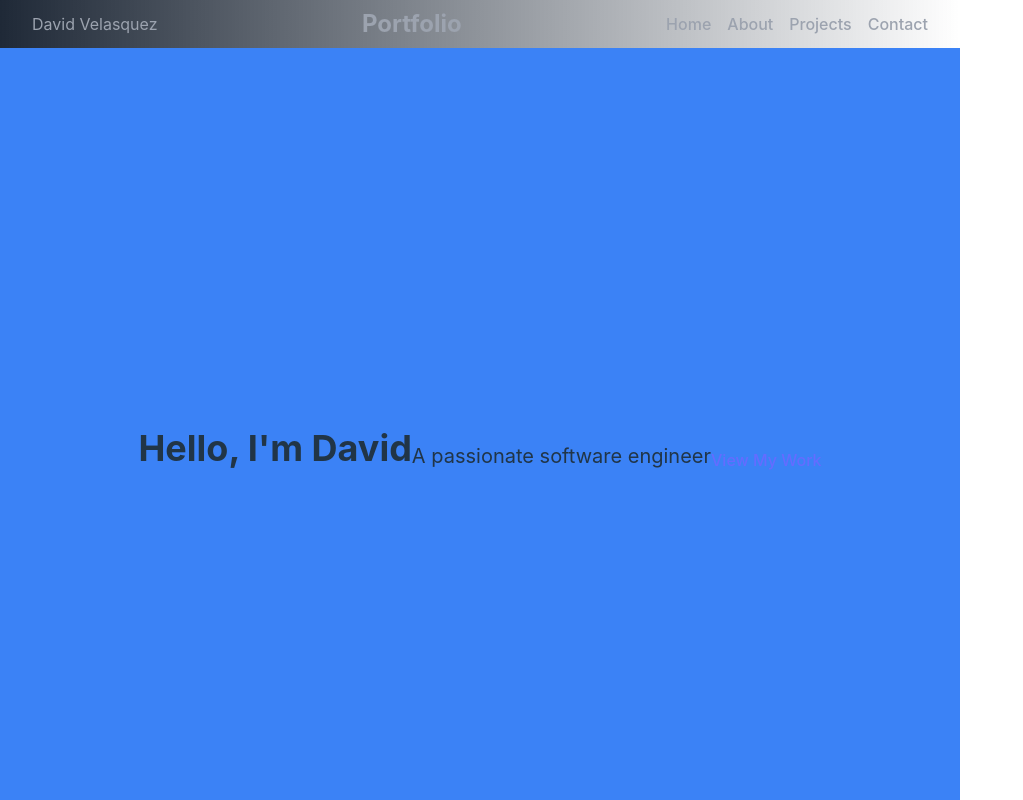
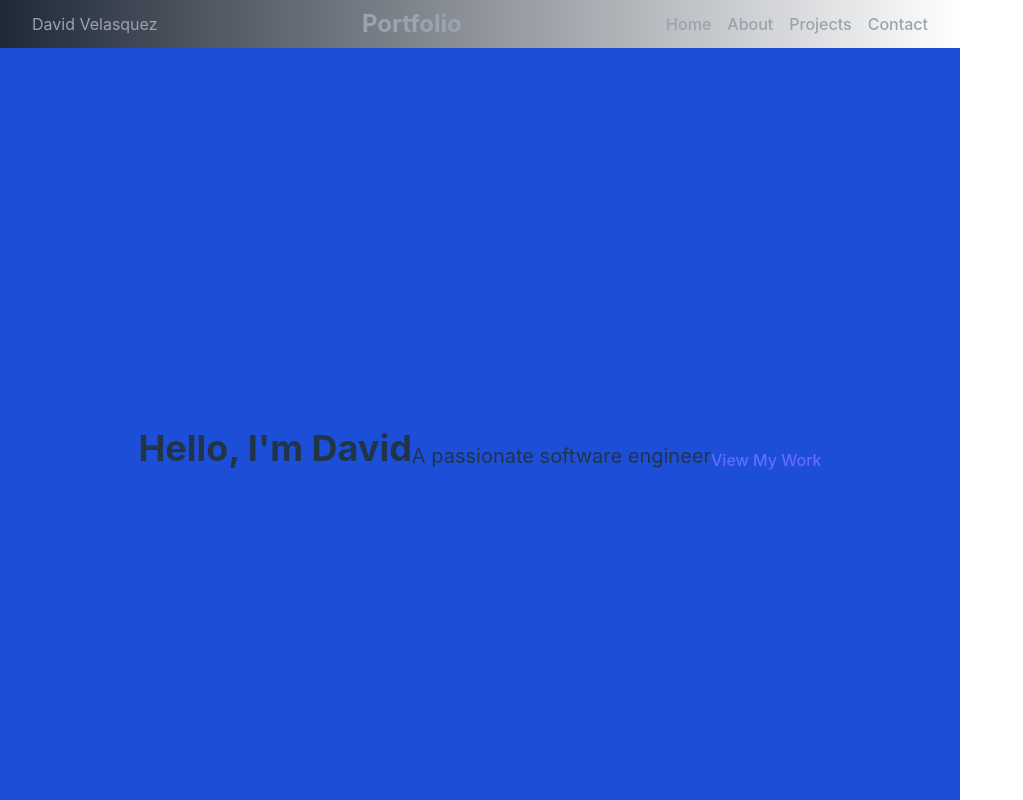
Before and after one commit to davidxv15/Portfolio-2, a React (Vite) app: page / in a window 1280 px wide. Shown: the top 800 px of the page, without its empty margins (0-1023 px from the left). Built offline with nearby package versions, Linux system fonts and the light colour scheme.

Commit message:
hero: bg-blue-700

```diff
--- a/src/components/HeroSection.tsx
+++ b/src/components/HeroSection.tsx
@@ -2,7 +2,7 @@ import * as React from 'react';
 
 const HeroSection = () => {
   return (
-    <section className="hero-section w-full h-screen bg-blue-500 flex items-center justify-center">
+    <section className="hero-section w-full h-screen bg-blue-700 flex items-center justify-center">
       <h1 className="text-4xl font-bold">Hello, I'm David</h1>
       <p className="text-xl mt-4">A passionate software engineer</p>
       <a href="#projects" className="btn-primary mt-6 inline-block">View My Work</a>
```
